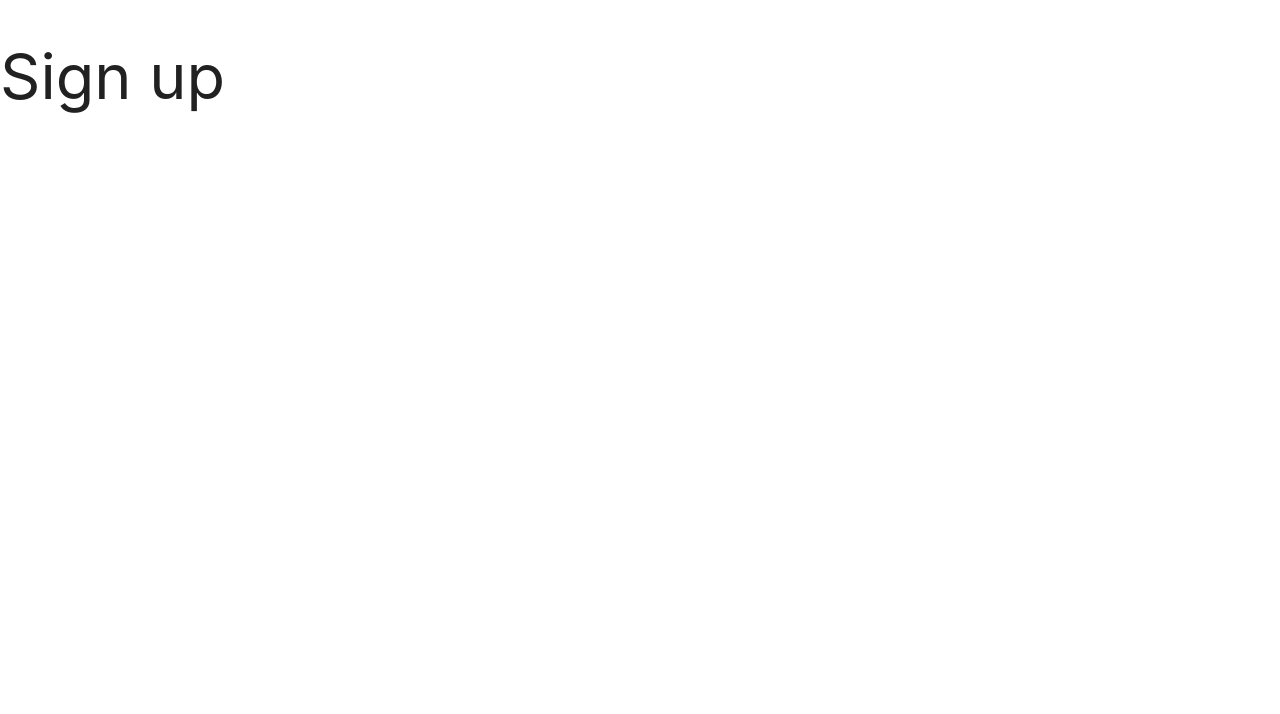
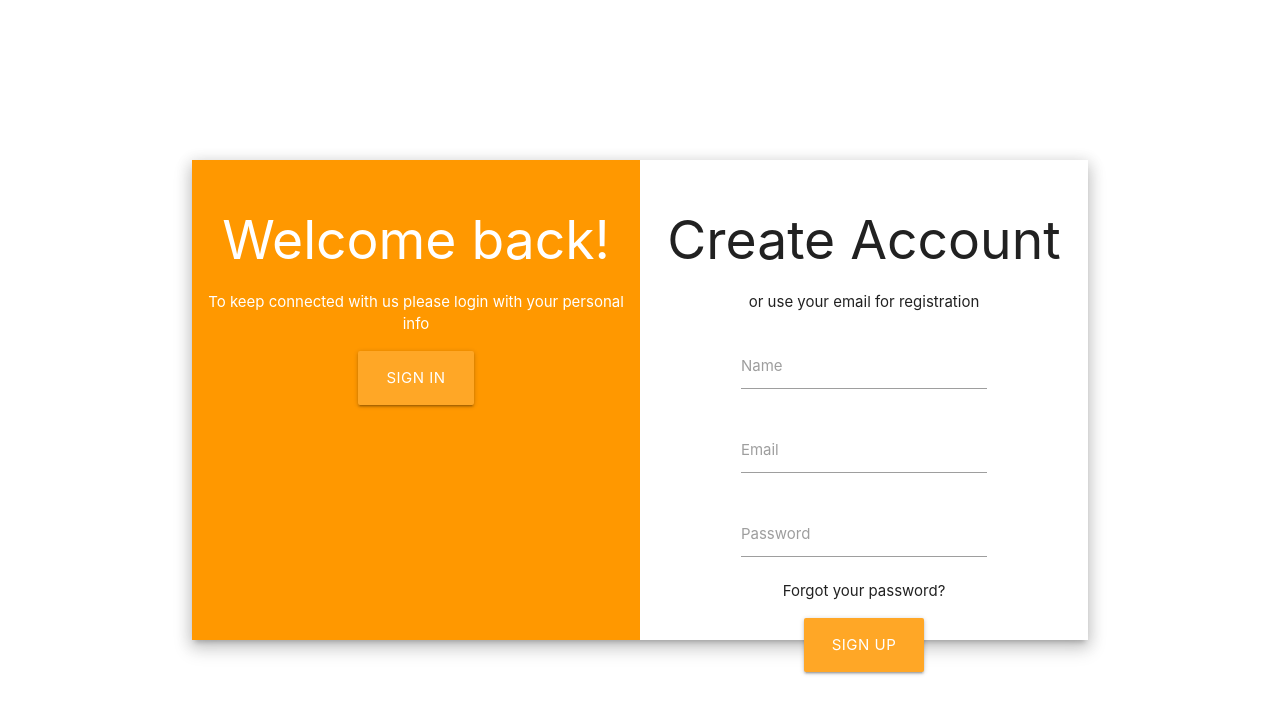
Before and after one commit to GuilhermeCarra/property-search-frontend, a React (Create React App) app: page /login/signup in a window 1280 px wide. Shown: the top 714 px of the page. Built offline with nearby package versions, Linux system fonts and the light colour scheme.

Commit message:
Add content to sign up view

```diff
--- a/src/views/login/Signup.js
+++ b/src/views/login/Signup.js
@@ -1,7 +1,46 @@
 function Signup() {
     return (
       <>
-        <h1>Sign up</h1>
+        <div className="container login-card">
+          <div className="row z-depth-3">
+
+            <div className="col s12 m6 orange center white-text h-100">
+              <div className="section">
+                <h2>Welcome back!</h2>
+                <p>To keep connected with us please login with your personal info</p>
+                <a className="waves-effect waves-light btn-large orange lighten-1">Sign in</a>
+              </div>
+            </div>
+
+            <div className="col s12 m6 center">
+              <div className="section">
+                <h2>Create Account</h2>
+                <p>or use your email for registration</p>
+                <div className="col s12">
+                  <div className="input-field  col s8 offset-s2">
+                    <input id="name" type="text"/>
+                    <label for="name">Name</label>
+                  </div>
+                </div>
+                <div className="col s12">
+                  <div className="input-field  col s8 offset-s2">
+                    <input id="email" type="text"/>
+                    <label for="email">Email</label>
+                  </div>
+                </div>
+                <div className="col s12">
+                  <div className="input-field col s8 offset-s2">
+                    <input id="password" type="password"/>
+                    <label for="password">Password</label>
+                  </div>
+                </div>
+                <p>Forgot your password?</p>
+                <a className="waves-effect waves-light btn-large orange lighten-1">Sign Up</a>
+              </div>
+            </div>
+
+          </div>
+        </div>
       </>
     );
   }
```
